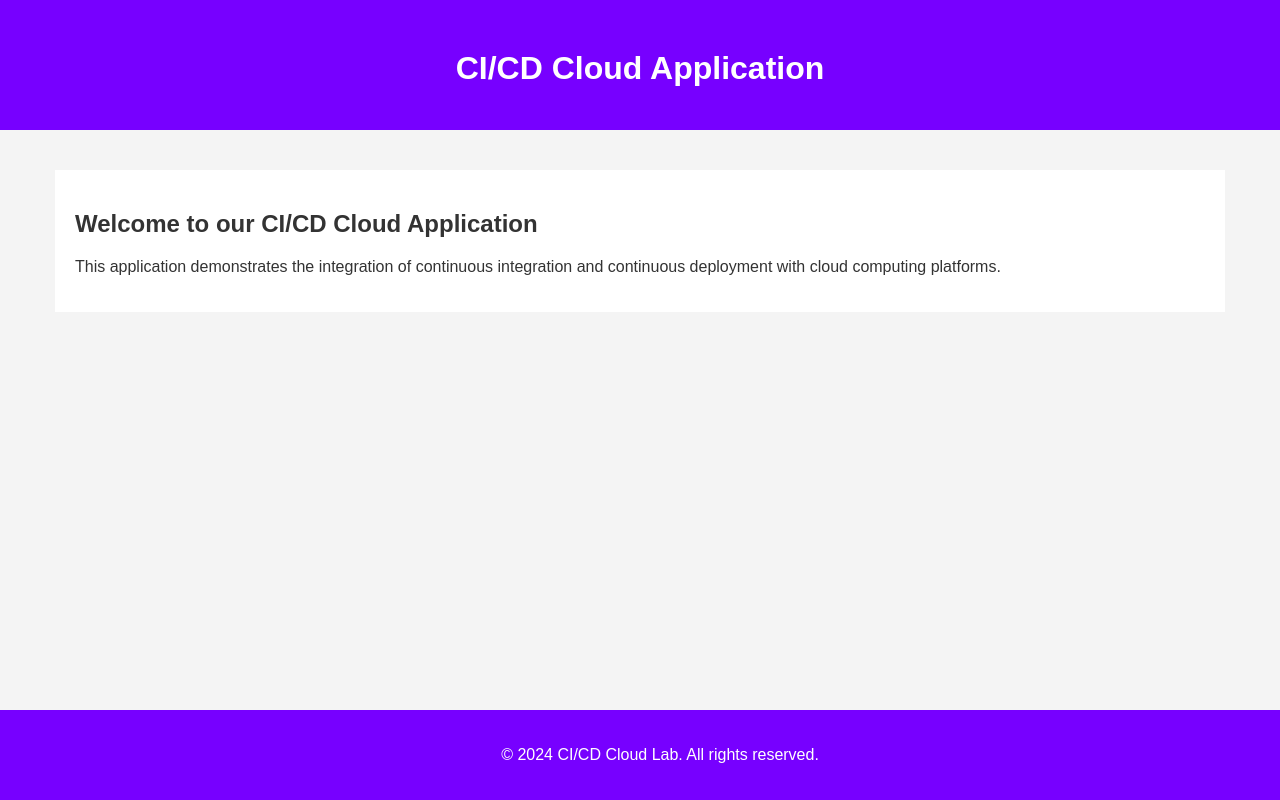
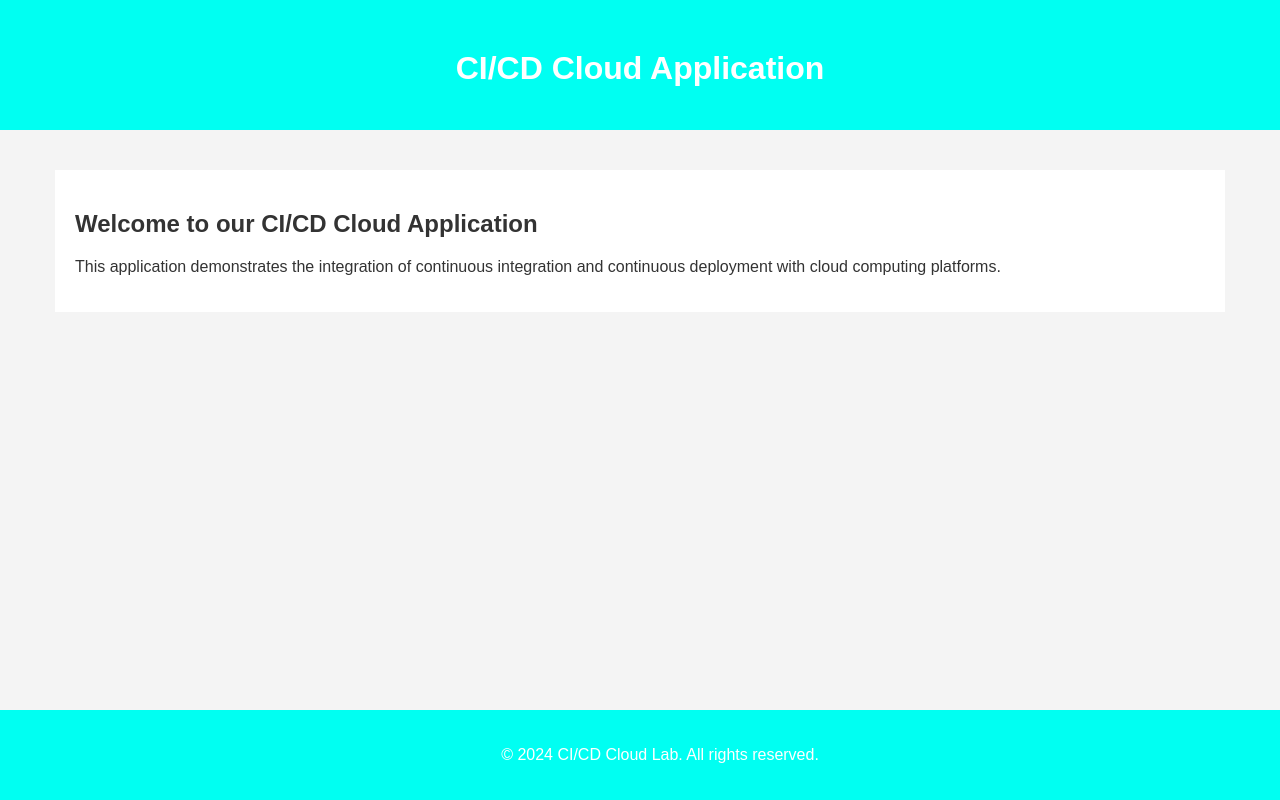
Before and after one commit to VladyslavHolik/infra-lab, a plain HTML site: page src/index.html in a window 1280 px wide. Drawn offline with Linux system fonts and the light colour scheme.

Commit message:
Update index.html

```diff
--- a/src/index.html
+++ b/src/index.html
@@ -18,11 +18,11 @@
         padding: 20px;
       }
       header {
-        background: #7700ff;
+        background: #00fff2;
         color: #ffffff;
         padding-top: 30px;
         min-height: 70px;
-        border-bottom: #7700ff 3px solid;
+        border-bottom: #00fff2 3px solid;
       }
       header h1 {
         text-align: center;
@@ -37,7 +37,7 @@
       footer {
         text-align: center;
         padding: 20px;
-        background: #7700ff;
+        background: #00fff2;
         color: white;
         position: fixed;
         bottom: 0;
```
